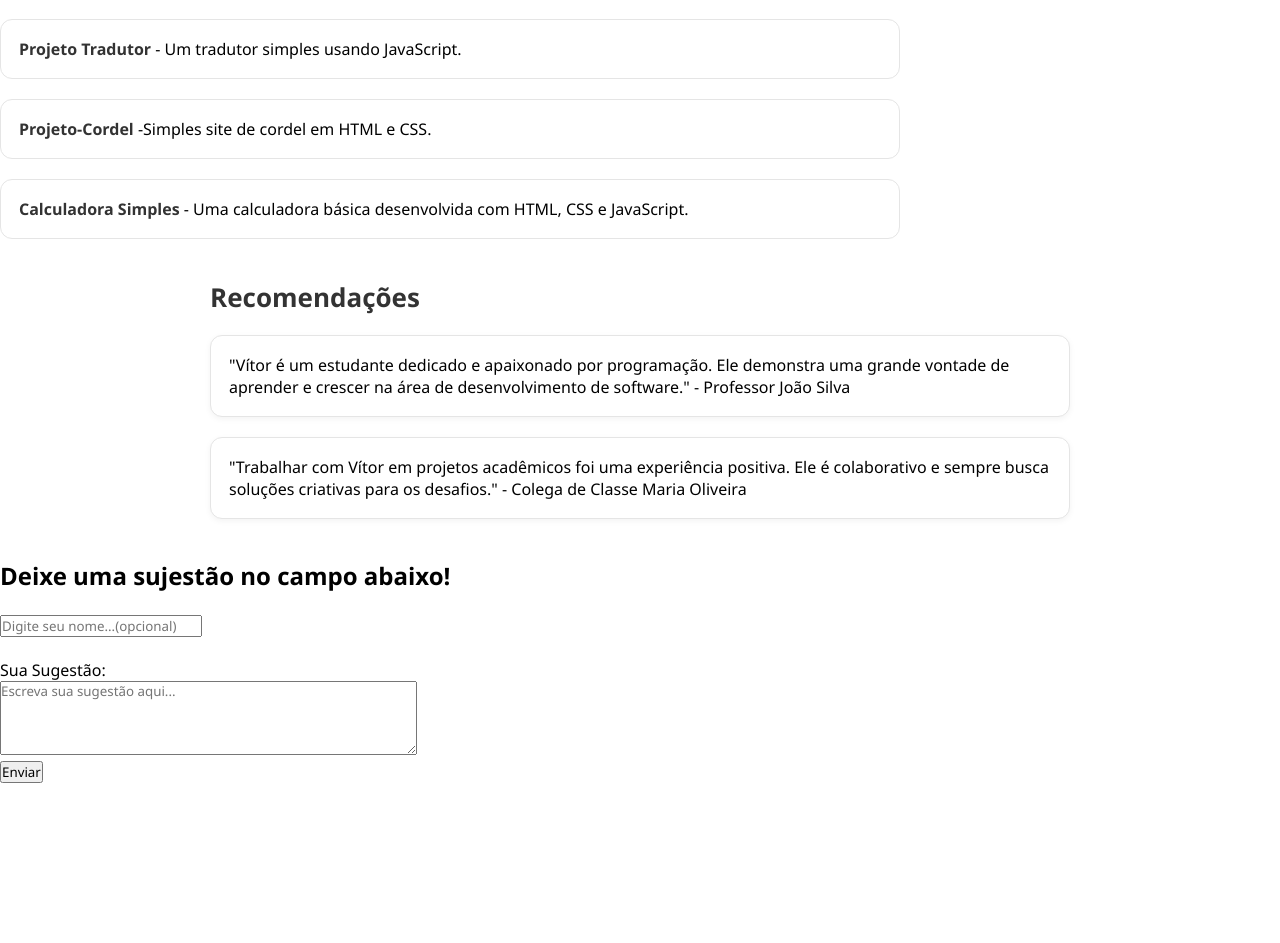
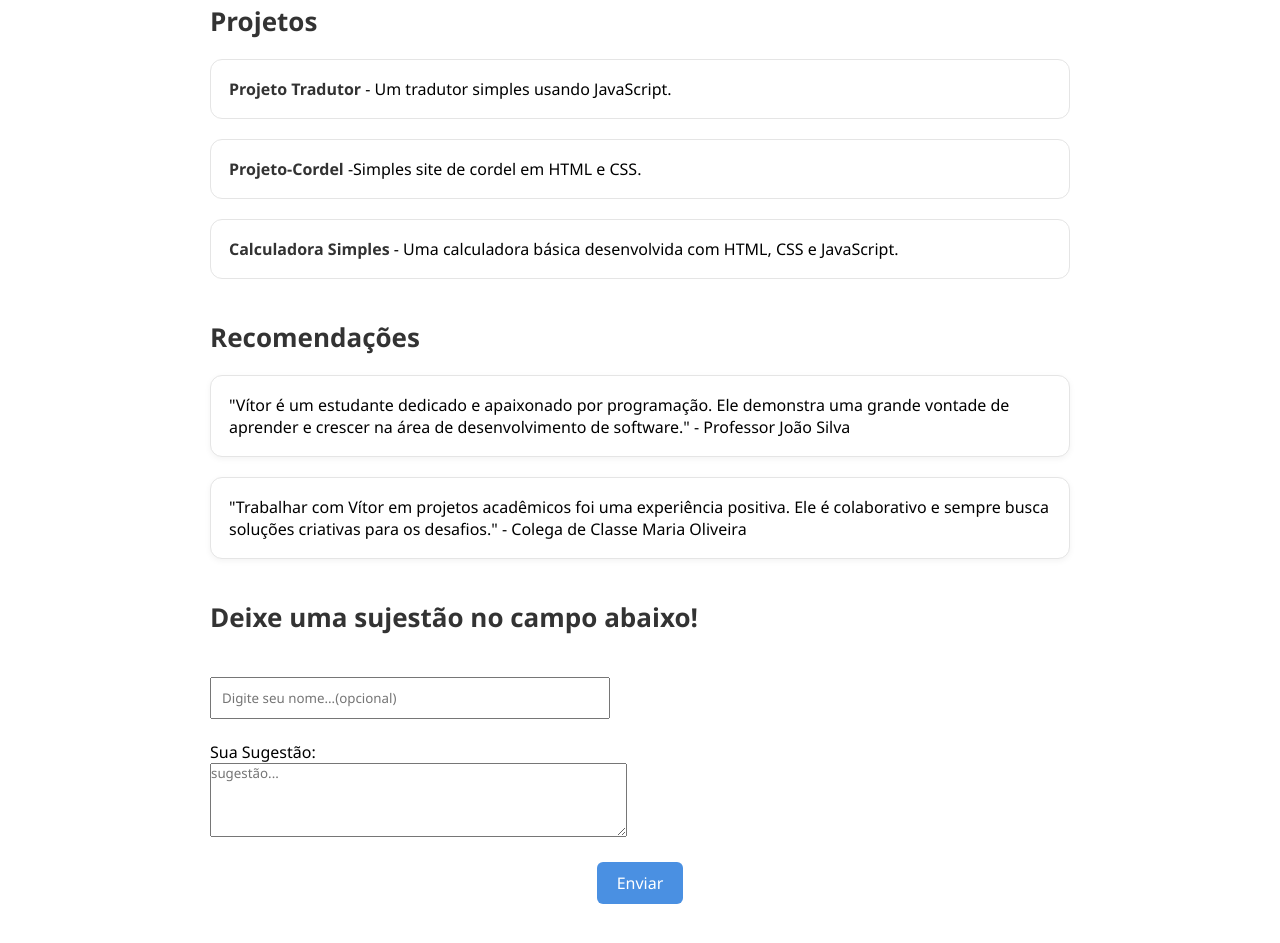
Before and after one commit to Vitor213/SobreMim, a plain HTML site: page port-aboutME/index.html in a window 1280 px wide. Shown: the part 577-1520 px from the top of the page. Before the commit the page ends 1360 px from the top, so only its background shows below. Drawn offline with Linux system fonts and the light colour scheme.

Commit message:
Add feedback form with thank you message
Introduz uma seção de formulário de feedback com estilo aprimorado e uma mensagem de agradecimento exibida após o envio. Corrige erro ortográfico no nome da classe da seção, adiciona novas classes CSS para elementos do formulário e aprimora a experiência do usuário com efeitos interativos nos botões.

```diff
--- a/port-aboutME/index.html
+++ b/port-aboutME/index.html
@@ -79,18 +79,26 @@
     <p class="card-feedback">"Vítor é um estudante dedicado e apaixonado por programação. Ele demonstra uma grande vontade de aprender e crescer na área de desenvolvimento de software." - Professor João Silva</p>
     <p class="card-feedback">"Trabalhar com Vítor em projetos acadêmicos foi uma experiência positiva. Ele é colaborativo e sempre busca soluções criativas para os desafios." - Colega de Classe Maria Oliveira</p>
   </section>
-  <section class="sujestões">
+  <section class="sugestões">
     <h2>Deixe uma sujestão no campo abaixo!</h2>
 
     <label for="nome"></label><br>
-    <input type="text" id="nome" name="nome" placeholder="Digite seu nome...(opcional)"><br><br>
+    <input type="text" id="nome" name="nome" placeholder="Digite seu nome...(opcional)" class="caixa-nome"><br><br>
     <form action="#" method="post">
 
     <label for="sugestao">Sua Sugestão:</label><br>
-    <textarea id="sugestao" name="sugestao" rows="4" cols="50" placeholder="Escreva sua sugestão aqui..."></textarea><br>
-    <input type="submit" value="Enviar">
+    <textarea id="sugestao" name="sugestao" rows="4" cols="50" placeholder="sugestão..."></textarea><br>
+    <input type="submit" value="Enviar" class="btn-enviar" onclick="">
+
+    <p id="msg" style="display: none; color: green; font-weight: bold;"> Obrigado pela sua sugestão!</p>
 
   </section>
 </main>
+<script>
+    document.querySelector('.btn-enviar').addEventListener('click', function(event) {
+        event.preventDefault(); // Impede o envio do formulário
+        document.getElementById('msg').style.display = 'block'; // Exibe a mensagem de agradecimento
+    });
+</script>
 </body>
 </html>
--- a/port-aboutME/style.css
+++ b/port-aboutME/style.css
@@ -17,6 +17,11 @@
     background-color: #f8f8f8;
     flex-wrap: nowrap;
 
+}
+.body{
+    max-width: 900px;
+    margin: 40px auto;
+    padding: 0 20px;
 }
 .menu-superior-esquerdo {
     display: flex;
@@ -142,6 +147,8 @@
 }
 .projetos {
     max-width: 900px;
+    margin: 40px auto;
+    padding: 0 20px;
 }
 .projetos h2 {
     font-size: 26px;
@@ -196,3 +203,48 @@
 
     box-shadow: 0 2px 6px rgba(0,0,0,0.05);
 }
+.card-feedback p {
+    font-style: italic;
+    color: #555;
+    margin-bottom: 10px;
+}
+.sugestões {
+    max-width: 900px;
+    margin: 40px auto;
+    padding: 0 20px;
+}
+.sugestões h2 {
+    font-size: 26px;
+    margin-bottom: 20px;
+    color: #333;
+}
+.caixa-nome {
+    width: 100%;
+    max-width: 400px;
+    padding: 10px;
+    box-sizing: border-box;
+}
+
+.btn-enviar {
+    display: block;
+    margin: 20px auto;
+    background: #4A90E2;
+    color: white;
+    padding: 10px 20px;
+    border: none;
+    border-radius: 6px;
+    font-size: 1rem;
+    cursor: pointer;
+    transition: 0.3s;
+}
+
+/* efeito ao passar o mouse */
+.btn-enviar:hover {
+    background: #357ABD;
+    transform: scale(1.05);
+}
+
+/* efeito ao clicar */
+.btn-enviar:active {
+    transform: scale(0.97);
+}
```
